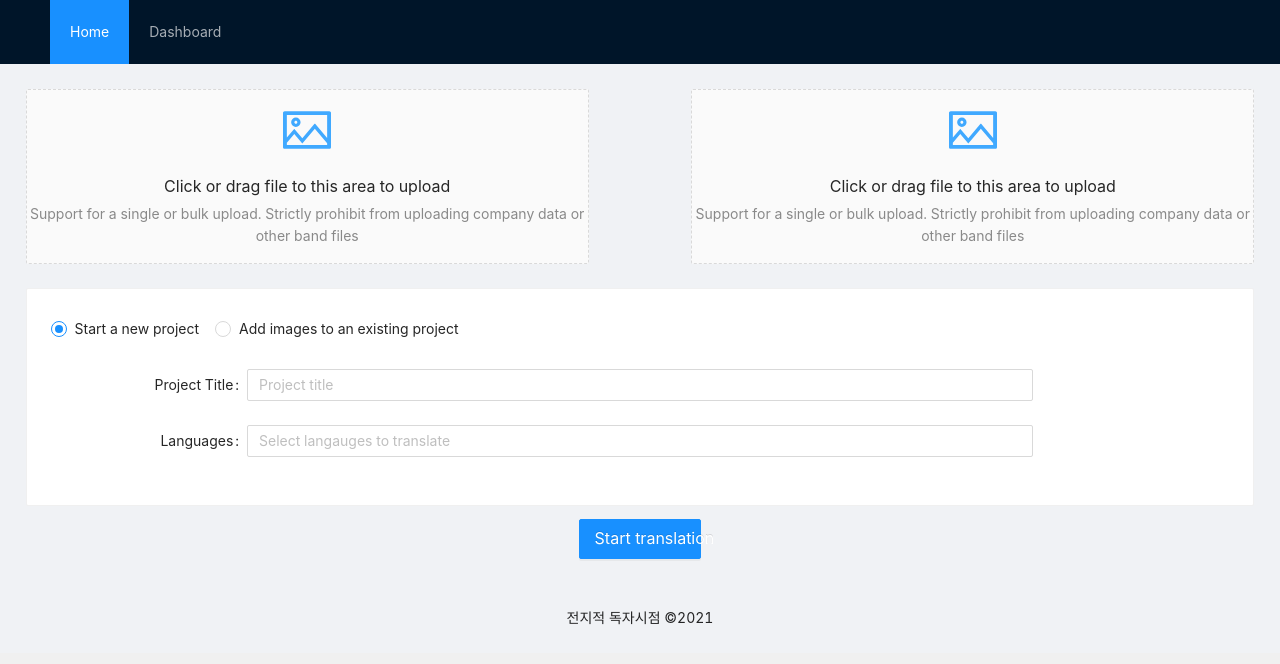
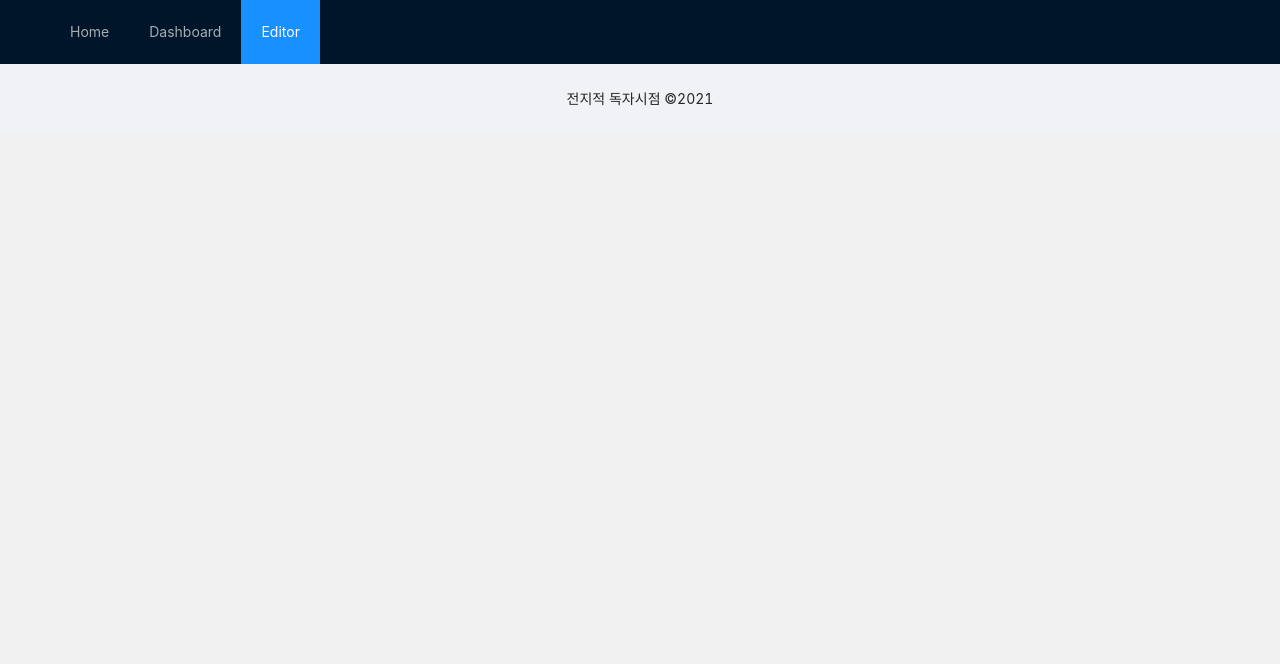
Before and after one commit to ntxq/SWM-Frontend, a React (Create React App) app: page /editor in a window 1280 px wide. Shown: the top 664 px of the page. Built offline with nearby package versions, Linux system fonts and the light colour scheme.

Commit message:
Editor page route

```diff
--- a/src/App.js
+++ b/src/App.js
@@ -3,11 +3,15 @@ import { BrowserRouter as Router, Switch, Route } from "react-router-dom";
 
 import Home from "./pages/Home";
 import DashBoard from "./pages/DashBoard";
+import Editor from "./pages/Editor";
 
 function App() {
   return (
     <Router>
       <Switch>
+        <Route path="/editor">
+          <Editor />
+        </Route>
         <Route path="/dashboard">
           <DashBoard />
         </Route>
--- /dev/null
+++ b/src/components/Common/BasicMenu.js
@@ -0,0 +1,21 @@
+import React from "react";
+import { Menu } from "antd";
+import { Link } from "react-router-dom";
+
+function BasicMenu(props) {
+  return (
+    <Menu theme="dark" mode="horizontal" defaultSelectedKeys={props.default}>
+      <Menu.Item key={1}>
+        <Link to="/">Home</Link>
+      </Menu.Item>
+      <Menu.Item key={2}>
+        <Link to="/dashboard">Dashboard</Link>
+      </Menu.Item>
+      <Menu.Item key={3}>
+        <Link to="/editor">Editor</Link>
+      </Menu.Item>
+    </Menu>
+  );
+}
+
+export default BasicMenu;
--- a/src/pages/DashBoard.js
+++ b/src/pages/DashBoard.js
@@ -3,6 +3,8 @@ import { Link } from "react-router-dom";
 import { Layout, Menu, Tabs, Typography } from "antd";
 import { PictureFilled, BookFilled, DownloadOutlined } from "@ant-design/icons";
 import { useSelector } from "react-redux";
+
+import BasicMenu from "../components/Common/BasicMenu";
 
 import Webtoons from "../components/DashBoard/Webtoons";
 import "../styles/Dashboard.css";
@@ -15,14 +17,7 @@ function DashBoard(props) {
   return (
     <Layout>
       <Header>
-        <Menu theme="dark" mode="horizontal" defaultSelectedKeys={["2"]}>
-          <Menu.Item key={1}>
-            <Link to="/">Home</Link>
-          </Menu.Item>
-          <Menu.Item key={2}>
-            <Link to="/dashboard">Dashboard</Link>
-          </Menu.Item>
-        </Menu>
+        <BasicMenu default={"2"} />
       </Header>
       <Content className="content">
         <Typography.Title>
@@ -38,7 +33,10 @@ function DashBoard(props) {
             }
             key="1"
           >
-            <Webtoons images={webtoons.images} language={webtoons.form.language}/>
+            <Webtoons
+              images={webtoons.images}
+              language={webtoons.form.language}
+            />
           </Tabs.TabPane>
           <Tabs.TabPane
             tab={
--- /dev/null
+++ b/src/pages/Editor.js
@@ -0,0 +1,23 @@
+import React from "react";
+import { Row, Col, Layout } from "antd";
+
+import BasicMenu from "../components/Common/BasicMenu";
+
+import "../styles/Editor.css";
+
+const { Header, Content, Footer } = Layout;
+
+function Editor(props) {
+  return (
+    <Layout>
+      <Header>
+        <BasicMenu default="3" />
+      </Header>
+      <Content className="content">
+      </Content>
+      <Footer className="footer">전지적 독자시점 ©2021</Footer>
+    </Layout>
+  );
+}
+
+export default Editor;
--- a/src/pages/Home.js
+++ b/src/pages/Home.js
@@ -1,6 +1,8 @@
 import React from "react";
 import { Row, Col, Layout, Menu } from "antd";
 import { Link } from "react-router-dom";
+
+import BasicMenu from "../components/Common/BasicMenu";
 
 import WebtoonDrop from "../components/Home/WebtoonDrop";
 import InpaintDrop from "../components/Home/InpaintDrop";
@@ -14,14 +16,7 @@ function Home(props) {
   return (
     <Layout>
       <Header>
-        <Menu theme="dark" mode="horizontal" defaultSelectedKeys={["1"]}>
-          <Menu.Item key={1}>
-            <Link to="/">Home</Link>
-          </Menu.Item>
-          <Menu.Item key={2}>
-            <Link to="/dashboard">Dashboard</Link>
-          </Menu.Item>
-        </Menu>
+        <BasicMenu default={"1"} />
       </Header>
       <Content className="content">
         <Row className="upload">
```
Also changed, not shown: src/styles/Editor.css (added).
